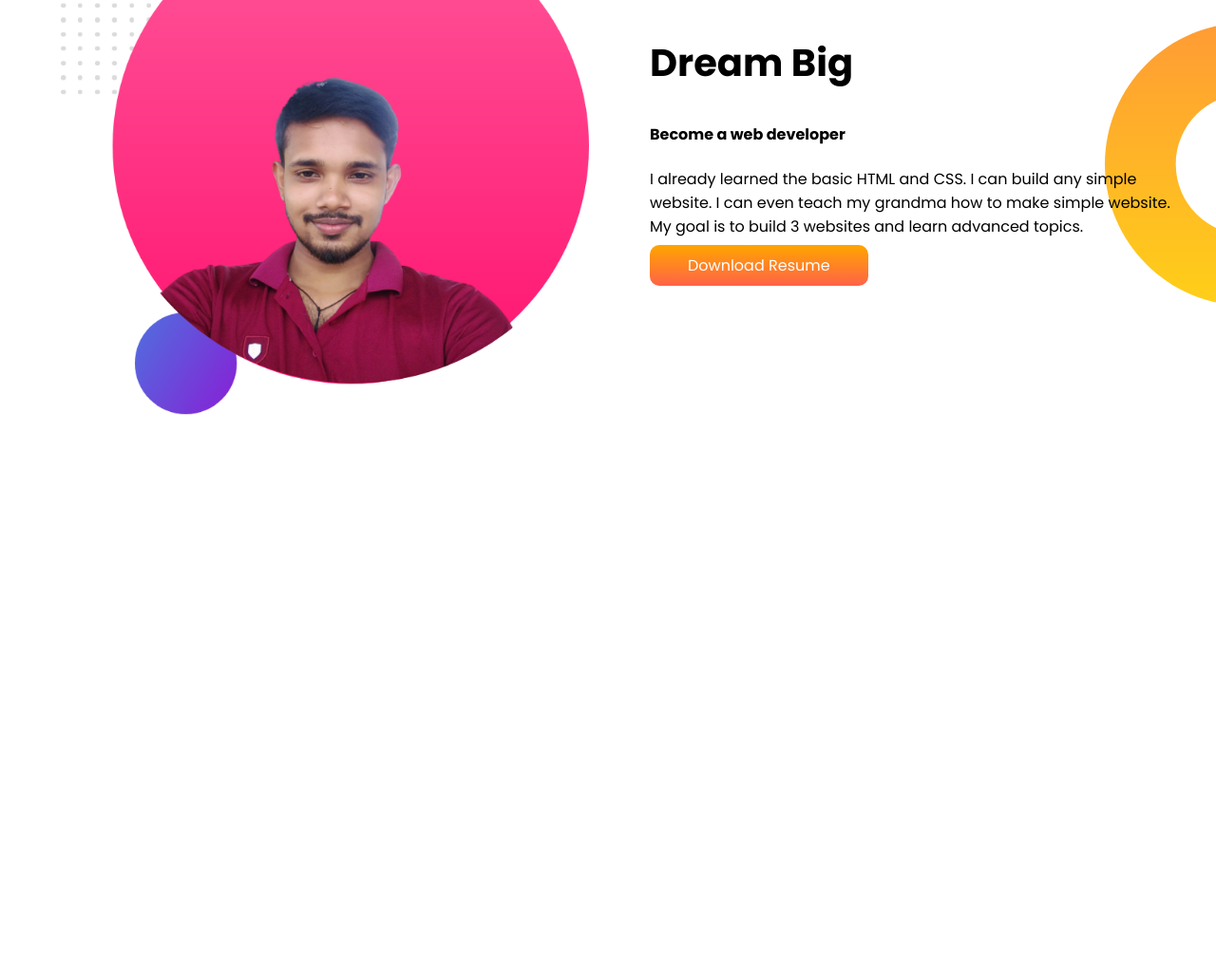
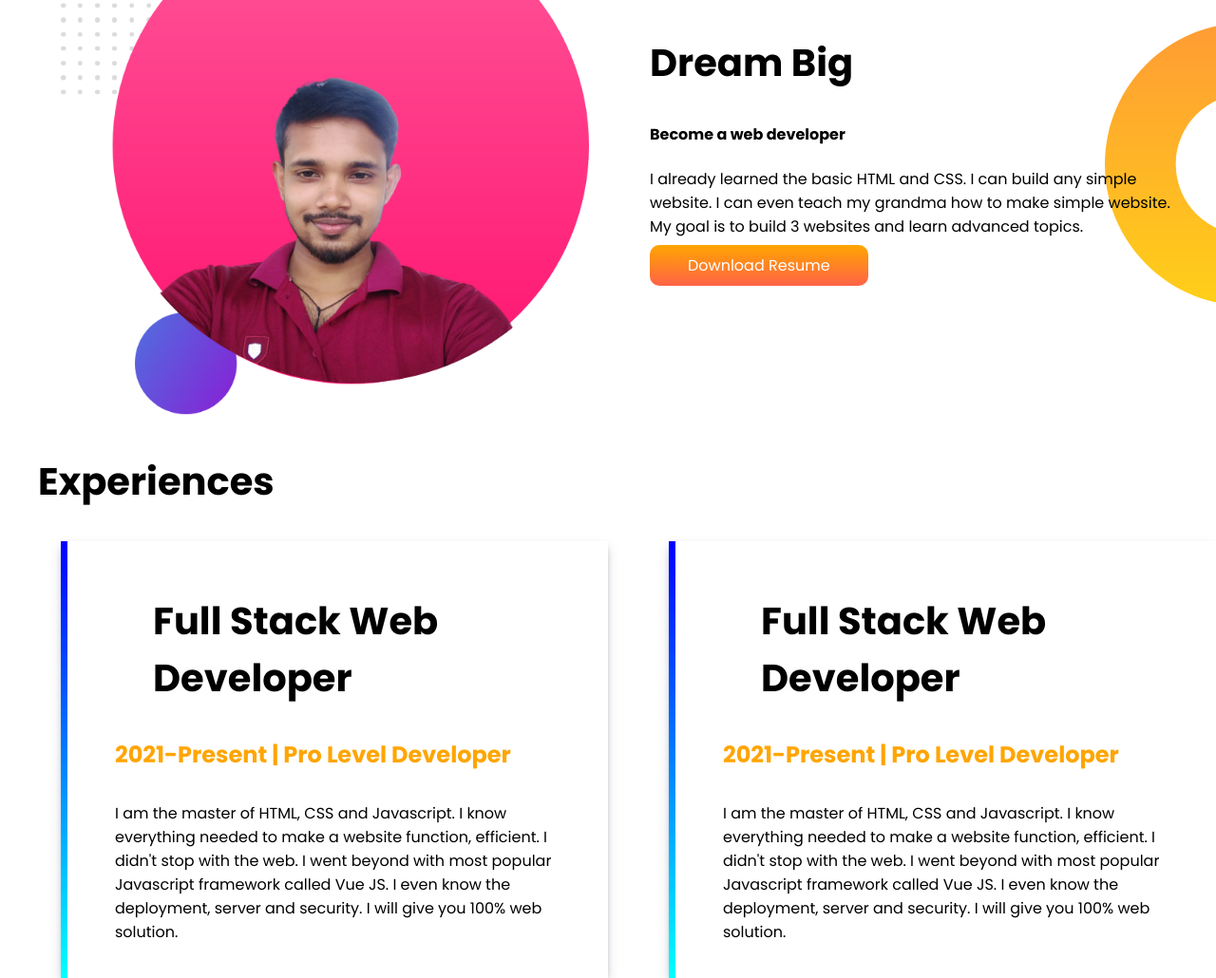
Before and after one commit to mallick-portfolio/developer-portfolio, a plain HTML site: page index.html in a window 1280 px wide. Shown: the part 776-1806 px from the top of the page at 95% size. Before the commit the page ends 1220 px from the top, so only its background shows below. Drawn offline with Linux system fonts and the light colour scheme.

Commit message:
added experience

```diff
--- a/index.html
+++ b/index.html
@@ -42,7 +42,34 @@
       <p>I already learned the basic HTML and CSS. I can build any simple website. I can even teach my grandma how to make simple website. My goal is to build 3 websites and learn advanced topics.</p>
       <a href="#" class="download-link">Download Resume</a>
     </div>
-  </section>
+  </section><!-- Dream Area -->
+
+
+  <section class="experience-area">
+    <h2>Experiences</h2>
+    <div class="experience-inside">
+      <div class="half-width">
+        <div class="full-stack">
+          <div class="full-stack-content">
+            <h2>Full Stack Web Developer</h2>
+            <h4>2021-Present | Pro Level Developer</h4>
+            <p>I am the master of HTML, CSS and Javascript. I know everything needed to make a website function, efficient. I didn't stop with the web. I went beyond with most popular Javascript framework called Vue JS. I even know the deployment, server and security. I will give you 100% web solution.</p>
+          </div>
+        </div>
+      </div>
+      <div class="half-width">
+        <div class="full-stack">
+          <div class="full-stack-content">
+            <h2>Full Stack Web Developer</h2>
+            <h4>2021-Present | Pro Level Developer</h4>
+            <p>I am the master of HTML, CSS and Javascript. I know everything needed to make a website function, efficient. I didn't stop with the web. I went beyond with most popular Javascript framework called Vue JS. I even know the deployment, server and security. I will give you 100% web solution.</p>
+          </div>
+        </div>
+      </div>
+    </div>
+  </section><!-- Experience Area -->
+
+
 
 </body>
 
--- a/style.css
+++ b/style.css
@@ -52,3 +52,21 @@ h1 span {
   padding-right: 40px;
   margin-top: 100px;
 }
+.experience-area h2{
+  margin-left: 40px;
+}
+.experience-inside {
+  display: flex;
+}
+.experience-area .full-stack{
+  box-shadow: rgba(50, 50, 93, 0.25) 0px 6px 12px -2px, rgba(0, 0, 0, 0.3) 0px 3px 7px -3px;
+  border-left: 7px solid;
+  border-image: linear-gradient(180deg, blue, cyan);
+  border-image-slice: 1;
+  padding: 20px 50px;
+}
+.experience-area .full-stack h4 {
+  color: orange;
+  font-size: 24px;
+
+}
```
